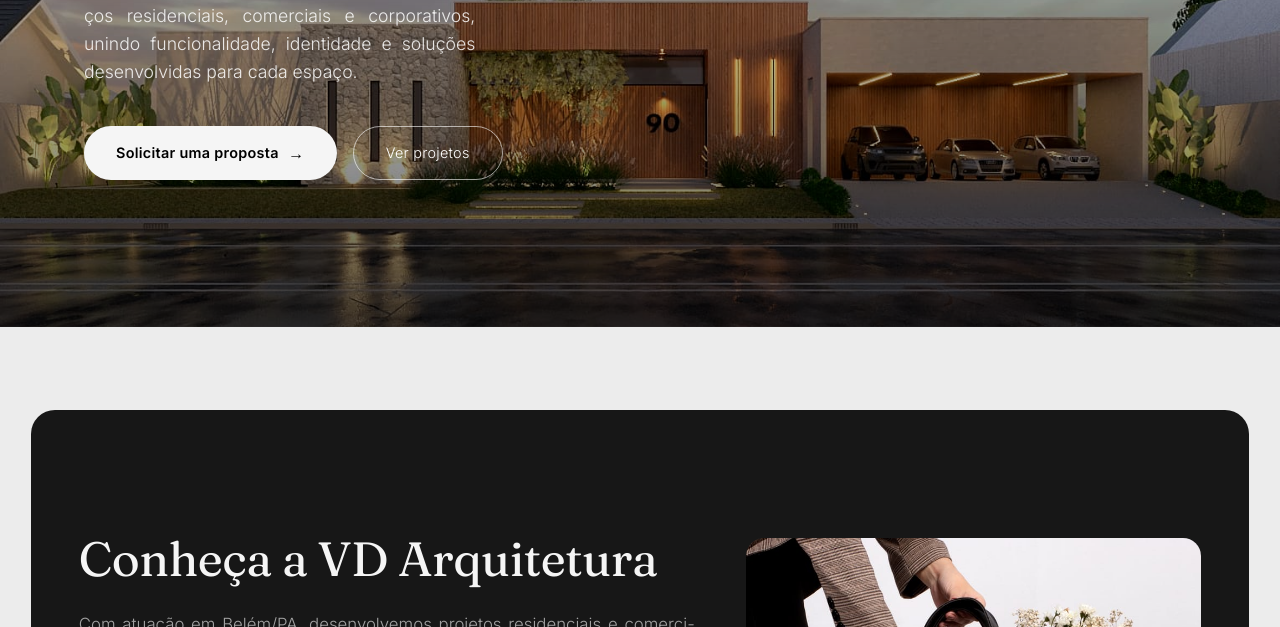
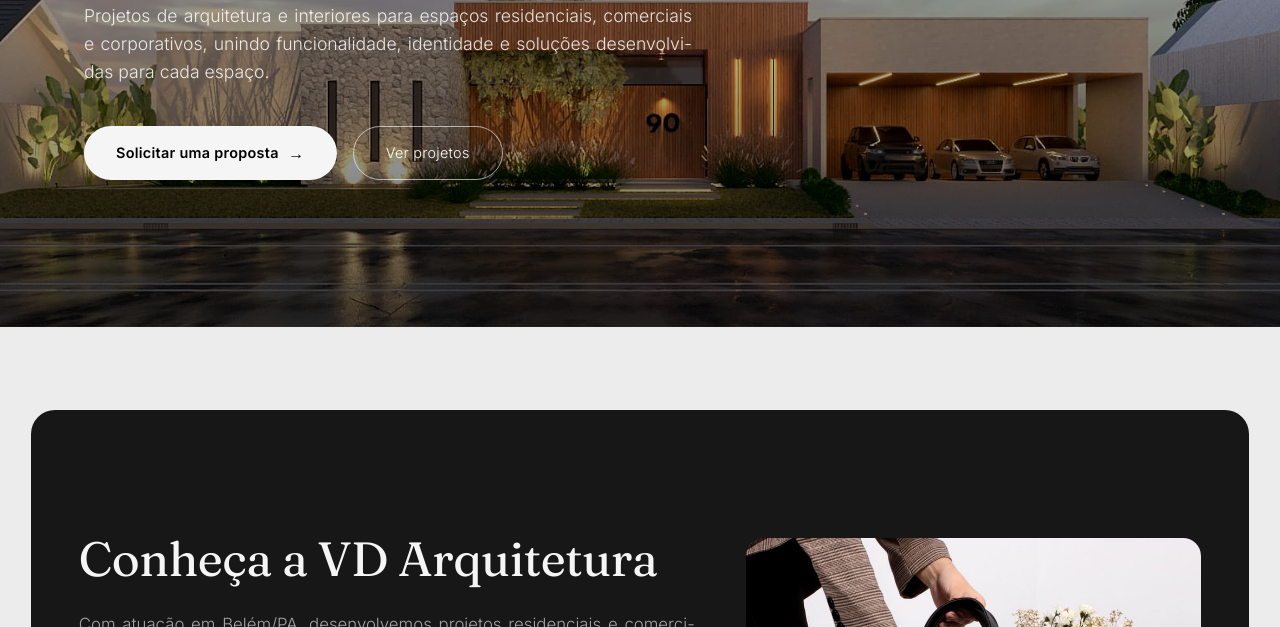
Before and after one commit to vitoriaduarte99/VD, a website built with Vite: page index.html in a window 1280 px wide. Shown: the part 473-1100 px from the top of the page. Built offline with nearby package versions, Linux system fonts and the light colour scheme.

Commit message:
Corrige largura da descricao da capa no desktop

```diff
--- a/src/styles/main.css
+++ b/src/styles/main.css
@@ -537,7 +537,8 @@ section {
 }
 
 .hero__subtitle {
-  max-width: 36ch;
+  width: min(100%, 38rem);
+  max-width: none;
   font-size: 1.1rem;
   font-weight: 300;
   color: rgba(255, 255, 255, 0.85);
@@ -2402,6 +2403,7 @@ html:not(.floats-on):has(.hero) .reviews-float {
 
   .hero__subtitle {
     font-size: 0.98rem;
+    width: 100%;
     max-width: 40ch;
   }
 
```
